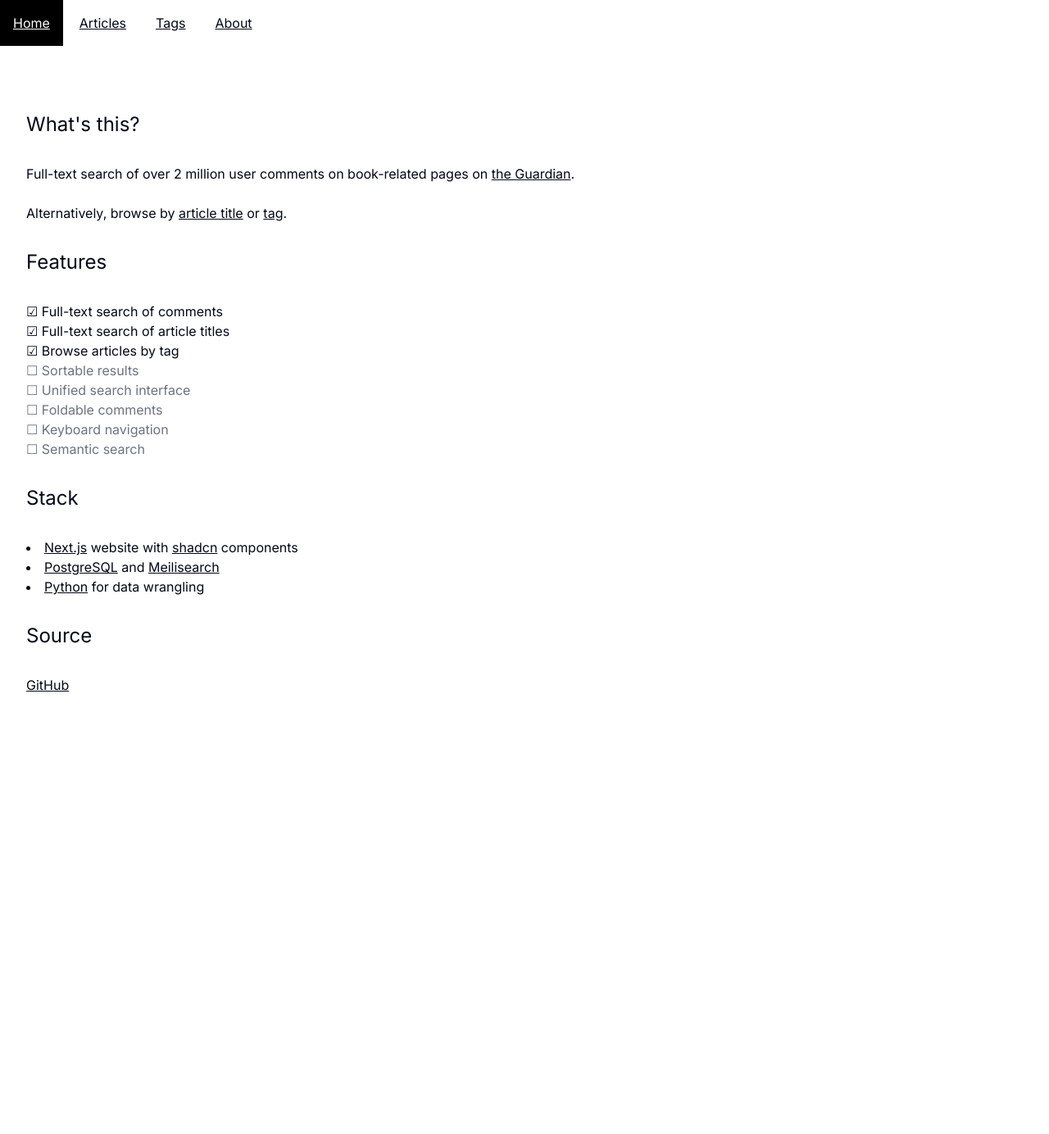
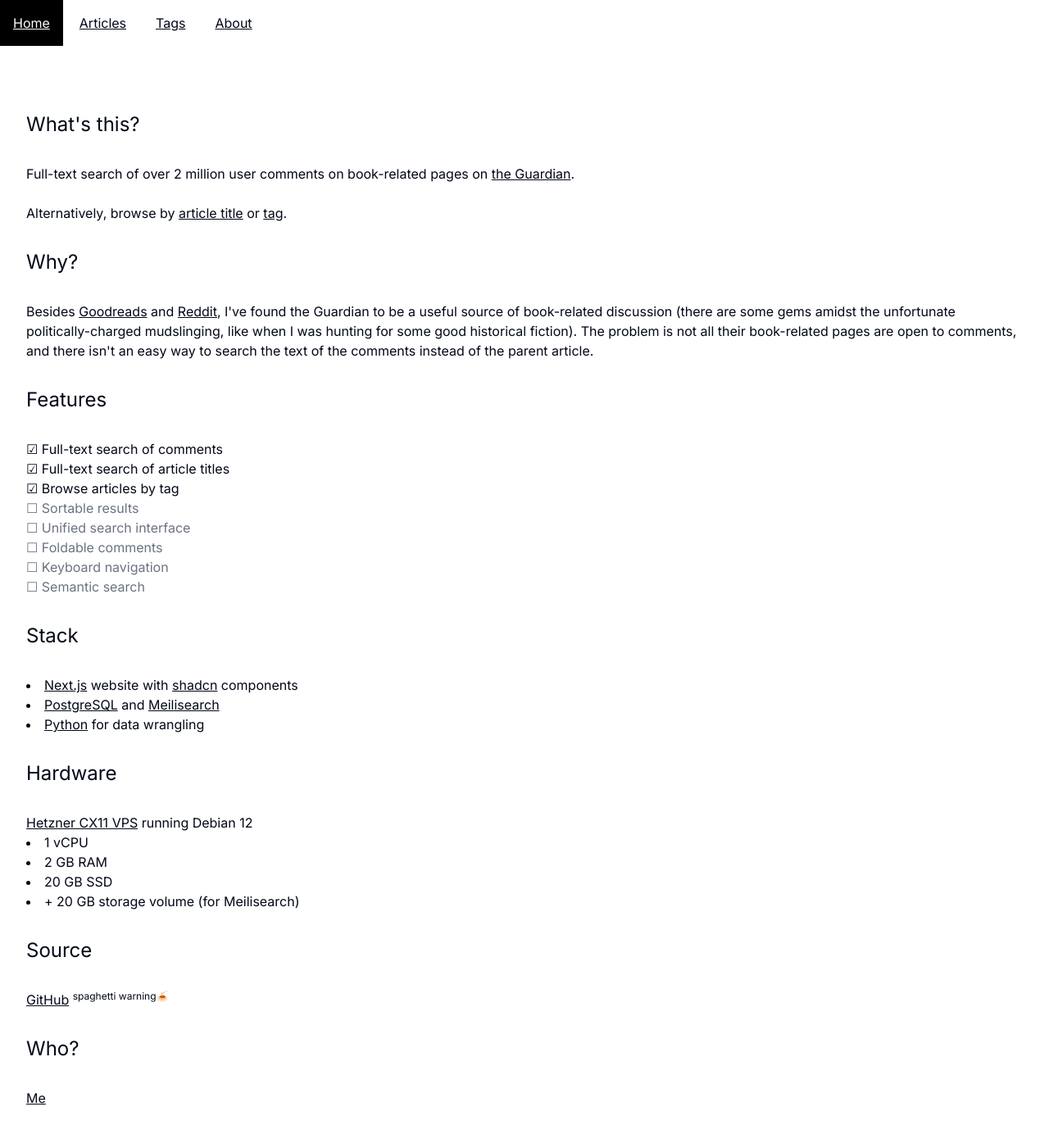
Before and after one commit to PizzaMyHeart/bcdb-web, a Next.js app: page /about in a window 1280 px wide. Shown: the whole page at 82% size. Before the commit the page ends 880 px from the top, so only its background shows below. Built offline with nearby package versions, Linux system fonts and the light colour scheme.

Commit message:
updated about page

```diff
--- a/app/about/page.tsx
+++ b/app/about/page.tsx
@@ -8,6 +8,12 @@ export default function About() {
             <br/>
             <p>
                 Alternatively, browse by <a href="/article/all">article title</a> or <a href="/tag/all">tag</a>.
+            </p>
+            <h1 className="text-2xl my-8">Why?</h1>
+            <p>
+                Besides <a href="https://www.goodreads.com/" target="_blank">Goodreads</a> and <a href="https://www.reddit.com" target="_blank">Reddit</a>,
+                I&apos;ve found the Guardian to be a useful source of book-related discussion (there are some gems amidst the unfortunate politically-charged mudslinging, like when I was hunting for some good historical fiction). The problem is not all their book-related pages are open to comments,
+                and there isn&apos;t an easy way to search the text of the comments instead of the parent article.
             </p>
             <h1 className="text-2xl my-8">Features</h1>
             <ul className="list-none list-inside">
@@ -26,8 +32,18 @@ export default function About() {
                 <li><a href="https://www.postgresql.org/" target="_blank">PostgreSQL</a> and <a href="https://www.meilisearch.com/" target="_blank">Meilisearch</a></li>
                 <li><a href="https://github.com/PizzaMyHeart/bcdb/blob/main/requirements.txt" target="_blank">Python</a> for data wrangling</li>
             </ul>
+            <h1 className="text-2xl my-8">Hardware</h1>
+            <p><a href="https://docs.hetzner.com/cloud/servers/overview/#pricing" target="_blank">Hetzner CX11 VPS</a> running Debian 12</p>
+            <ul className="list-disc list-inside">
+                <li>1 vCPU</li>
+                <li>2 GB RAM</li>
+                <li>20 GB SSD</li>
+                <li>+ 20 GB storage volume (for Meilisearch)</li>
+            </ul>
             <h1 className="text-2xl my-8">Source</h1>
-            <a href="https://github.com/PizzaMyHeart/bcdb-web" target="_blank">GitHub</a>
+            <a href="https://github.com/PizzaMyHeart/bcdb-web" target="_blank">GitHub</a> <sup>spaghetti warning🍝</sup>
+            <h1 className="text-2xl my-8">Who?</h1>
+            <a href="https://tachy.org" target="_blank">Me</a>
         </div>
     )
 }
```
